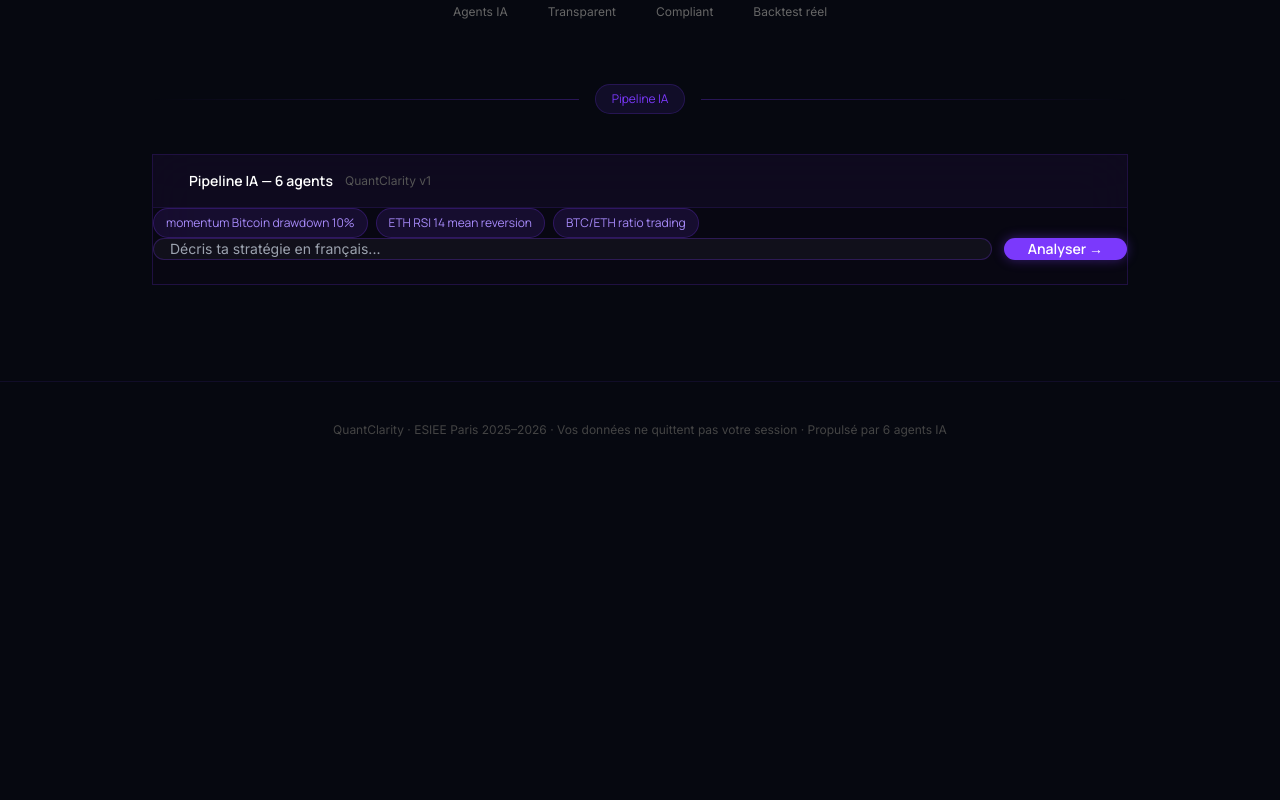
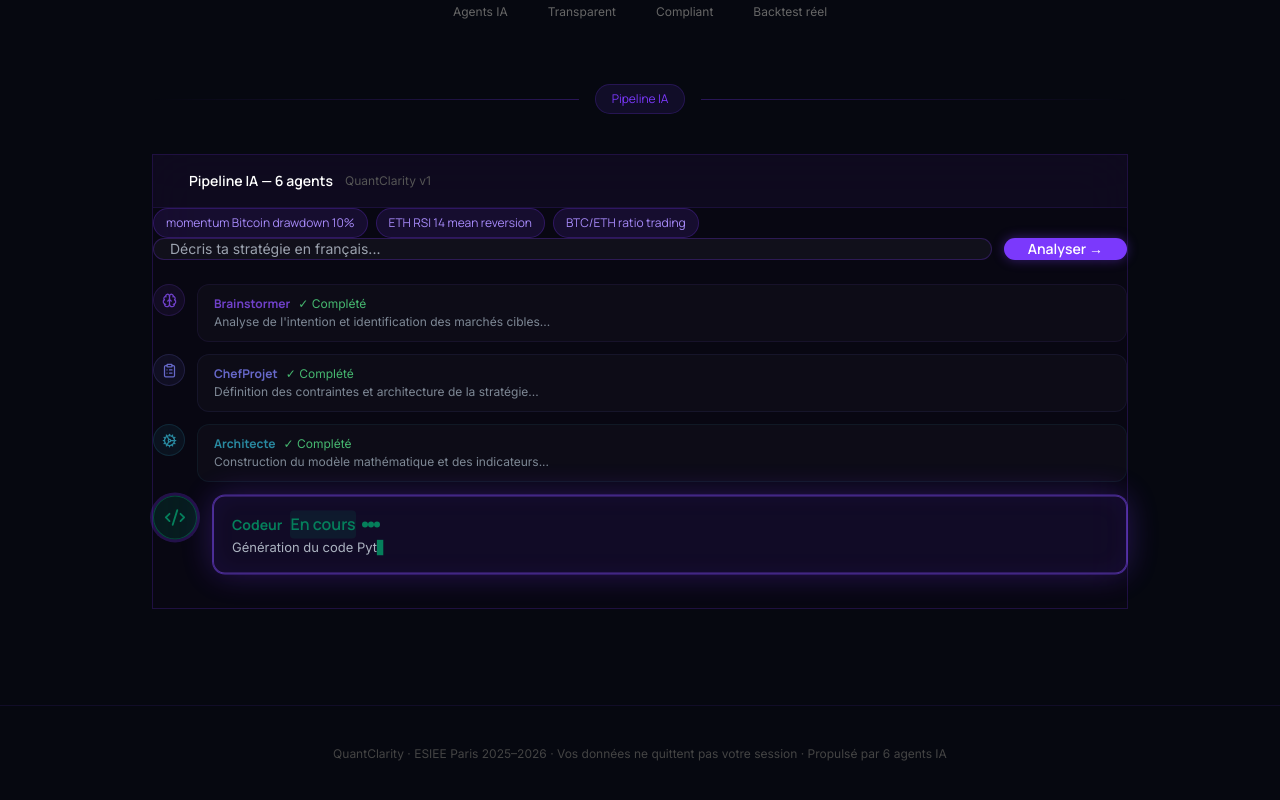
Before and after one commit to AdamFehmoun/quantgenesis-platform, a Next.js app in the folder frontend/: page / in a window 1280 px wide. Shown: the part 766-1566 px from the top of the page. Before the commit the page ends 1244 px from the top, so only its background shows below. Built offline with nearby package versions, Linux system fonts and the light colour scheme; a web font is replaced by a local one.

Commit message:
feat(frontend): auto-démo en boucle d'ambiance (zéro API) + icônes Lucide à la place des emoji

```diff
--- a/frontend/components/AuditTrail.tsx
+++ b/frontend/components/AuditTrail.tsx
@@ -1,4 +1,5 @@
 'use client';
+import { ScrollText } from 'lucide-react';
 import { BacktestResult } from '../app/page';
 
 interface AuditTrailProps {
@@ -21,7 +22,9 @@
 
       <div className="px-6 py-4 flex items-center gap-3"
         style={{ borderBottom: '1px solid rgba(123,57,252,0.12)', background: 'rgba(123,57,252,0.05)' }}>
-        <span className="text-sm font-semibold text-white" style={{ fontFamily: 'Manrope' }}>🕓 Audit Trail</span>
+        <span className="flex items-center gap-2 text-sm font-semibold text-white" style={{ fontFamily: 'Manrope' }}>
+          <ScrollText size={16} color="#a78bfa" strokeWidth={2} /> Audit Trail
+        </span>
         <span className="text-xs" style={{ color: '#666', fontFamily: 'Inter' }}>
           Décisions agents IA — traçabilité complète
           {pipelineStart && ` · Démarré à ${pipelineStart}`}
--- a/frontend/components/Chat.tsx
+++ b/frontend/components/Chat.tsx
@@ -1,18 +1,23 @@
 'use client';
 import { useState, useEffect, useRef } from 'react';
+import {
+  Brain, ClipboardList, Cog, Code2, Scale, Target,
+  Coins, TrendingUp, TrendingDown, AlertTriangle,
+  type LucideIcon,
+} from 'lucide-react';
 import { BacktestResult } from '../app/page';
 
 interface ChatProps {
   onResult: (result: BacktestResult) => void;
 }
 
-const AGENTS = [
-  { name: 'Brainstormer', role: 'Analyse de l\'intention et identification des marchés cibles...', avatar: '🧠', color: '#7b39fc' },
-  { name: 'ChefProjet', role: 'Définition des contraintes et architecture de la stratégie...', avatar: '📋', color: '#6366f1' },
-  { name: 'Architecte', role: 'Construction du modèle mathématique et des indicateurs...', avatar: '⚙️', color: '#0891B2' },
-  { name: 'Codeur', role: 'Génération du code Python VectorBT optimisé...', avatar: '💻', color: '#059669' },
-  { name: 'Conformité', role: 'Vérification de la conformité réglementaire et du log AI Act (Article 12)...', avatar: '⚖️', color: '#D97706' },
-  { name: 'Critique', role: 'Validation des résultats et détection des biais statistiques...', avatar: '🎯', color: '#DC2626' },
+const AGENTS: { name: string; role: string; Icon: LucideIcon; color: string }[] = [
+  { name: 'Brainstormer', role: 'Analyse de l\'intention et identification des marchés cibles...', Icon: Brain, color: '#7b39fc' },
+  { name: 'ChefProjet', role: 'Définition des contraintes et architecture de la stratégie...', Icon: ClipboardList, color: '#6366f1' },
+  { name: 'Architecte', role: 'Construction du modèle mathématique et des indicateurs...', Icon: Cog, color: '#0891B2' },
+  { name: 'Codeur', role: 'Génération du code Python VectorBT optimisé...', Icon: Code2, color: '#059669' },
+  { name: 'Conformité', role: 'Vérification de la conformité réglementaire et du log AI Act (Article 12)...', Icon: Scale, color: '#D97706' },
+  { name: 'Critique', role: 'Validation des résultats et détection des biais statistiques...', Icon: Target, color: '#DC2626' },
 ];
 
 type Agent = (typeof AGENTS)[number];
@@ -134,11 +139,58 @@
   const messagesEndRef = useRef<HTMLDivElement>(null);
   const runIdRef = useRef(0);
   const errorRef = useRef<string | null>(null);
+  // Vrai run déjà déclenché ? → coupe l'ambiance et empêche toute reprise.
+  const startedRealRunRef = useRef(false);
+  // Jeton de la boucle d'ambiance : tout incrément invalide les timers en vol.
+  const ambianceTokenRef = useRef(0);
 
-  // Auto-scroll
+  // Auto-scroll — UNIQUEMENT pour un vrai run (pas en mode ambiance, pour ne
+  // pas tirer le viewport tout seul tant que personne n'a interagi).
   useEffect(() => {
+    if (!startedRealRunRef.current) return;
     messagesEndRef.current?.scrollIntoView({ behavior: 'smooth' });
   }, [messages]);
+
+  // --- MODE AMBIANCE (état "vierge" initial) -------------------------------
+  // Boucle PUREMENT visuelle : AUCUN fetch, AUCUN appel réseau. Les 6 agents
+  // s'illuminent à tour de rôle avec leur phrase générique + effet typing, en
+  // boucle douce — exactement le rendu de la vraie démo, mais sans run.
+  // S'active seulement tant qu'aucun vrai run n'a été lancé et qu'aucun
+  // résultat/erreur n'est affiché. Se coupe net dès handleAnalyse et au unmount.
+  useEffect(() => {
+    if (startedRealRunRef.current) return;   // un vrai run a eu lieu → jamais de reprise
+    if (loading || result || error) return;  // vrai run en cours / résultat affiché
+
+    const myToken = ++ambianceTokenRef.current;
+    const timeouts: ReturnType<typeof setTimeout>[] = [];
+    const alive = () => ambianceTokenRef.current === myToken && !startedRealRunRef.current;
+    const at = (fn: () => void, ms: number) => {
+      timeouts.push(setTimeout(() => { if (alive()) fn(); }, ms));
+    };
+
+    const cycle = () => {
+      if (!alive()) return;
+      setMessages([]);
+      AGENTS.forEach((agent, i) => {
+        at(() => {
+          setMessages((prev) => {
+            const next = prev.map((m) => ({ ...m, done: true }));
+            next.push({ agent, done: false, text: '', fullText: agent.role });
+            return next;
+          });
+        }, i * AGENT_INTERVAL);
+      });
+      // Pause sur le dernier agent (le temps qu'il finisse de "taper"), puis relance.
+      at(cycle, AGENTS.length * AGENT_INTERVAL + 2200);
+    };
+
+    cycle();
+
+    return () => {
+      ambianceTokenRef.current++;        // invalide les timers en vol
+      timeouts.forEach(clearTimeout);    // pas de fuite, pas de double boucle
+    };
+  }, [loading, result, error]);
 
   // Effet "typing" : fait converger text → fullText pour chaque message.
   useEffect(() => {
@@ -191,6 +243,9 @@
 
   const handleAnalyse = async () => {
     if (!intent.trim() || loading) return;
+    // Coupe immédiatement la boucle d'ambiance et empêche toute reprise future.
+    startedRealRunRef.current = true;
+    ambianceTokenRef.current++;
     const myRun = ++runIdRef.current;
     errorRef.current = null;
     setLoading(true);
@@ -347,11 +402,13 @@
                     style={{
                       width: active ? '44px' : '32px',
                       height: active ? '44px' : '32px',
-                      fontSize: active ? '20px' : '14px',
                       background: active ? `${msg.agent.color}2e` : `${msg.agent.color}18`,
                       border: `1px solid ${msg.agent.color}${active ? '80' : '33'}`,
                     }}>
-                    {msg.agent.avatar}
+                    {(() => {
+                      const Icon = msg.agent.Icon;
+                      return <Icon size={active ? 22 : 15} color={msg.agent.color} strokeWidth={2} />;
+                    })()}
                   </div>
                   {/* Bulle — l'actif a un halo lumineux animé, le complété est discret */}
                   <div className={`flex-1 rounded-xl transition-all duration-500 ${active ? 'active-agent' : ''}`}
@@ -420,7 +477,10 @@
         {revealed && result && isFallback && (
           <div className="p-3 rounded-xl text-sm mb-4"
             style={{ background: 'rgba(217,119,6,0.08)', border: '1px solid rgba(217,119,6,0.25)', color: '#FAC775', fontFamily: 'Inter' }}>
-            ⚠️ Stratégie de secours (FALLBACK) — métriques partielles.
+            <span className="flex items-center gap-2">
+              <AlertTriangle size={15} color="#FAC775" strokeWidth={2} className="flex-shrink-0" />
+              Stratégie de secours (FALLBACK) — métriques partielles.
+            </span>
           </div>
         )}
 
@@ -470,7 +530,7 @@
                   <div className="relative flex items-end justify-between flex-wrap gap-4">
                     <div>
                       <div className="flex items-center gap-2 mb-2">
-                        <span className="text-xl">💰</span>
+                        <Coins size={20} color="#9aa7b8" strokeWidth={2} />
                         <p className="text-xs font-semibold uppercase tracking-[0.14em]" style={{ color: '#9aa7b8', fontFamily: 'Manrope' }}>
                           Total Return
                         </p>
@@ -496,24 +556,26 @@
             <div className="grid grid-cols-1 sm:grid-cols-3 gap-3">
               {[
                 {
-                  label: 'Sharpe Ratio', icon: '📈', color: '#a78bfa',
+                  label: 'Sharpe Ratio', Icon: TrendingUp, color: '#a78bfa',
                   value: `${result.metrics.sharpe_ratio}`,
                   pct: Math.min(Math.max(result.metrics.sharpe_ratio, 0) / 4 * 100, 100),
                   hint: 'rendement / risque',
                 },
                 {
-                  label: 'Max Drawdown', icon: '📉', color: '#F87171',
+                  label: 'Max Drawdown', Icon: TrendingDown, color: '#F87171',
                   value: `-${Math.abs(result.metrics.max_drawdown_pct)}%`,
                   pct: Math.min(Math.abs(result.metrics.max_drawdown_pct), 100),
                   hint: 'perte maximale',
                 },
                 {
-                  label: 'Win Rate', icon: '🎯', color: '#06B6D4',
+                  label: 'Win Rate', Icon: Target, color: '#06B6D4',
                   value: `${result.metrics.win_rate_pct}%`,
                   pct: Math.min(Math.max(result.metrics.win_rate_pct, 0), 100),
                   hint: 'trades gagnants',
                 },
-              ].map((m, idx) => (
+              ].map((m, idx) => {
+                const Icon = m.Icon;
+                return (
                 <div key={m.label} className="rounded-xl p-5 transition-all hover:scale-[1.03] animate-metric-pop"
                   style={{
                     background: `linear-gradient(160deg, ${m.color}10 0%, rgba(255,255,255,0.02) 100%)`,
@@ -521,7 +583,7 @@
                     animationDelay: `${0.08 * (idx + 1)}s`,
                   }}>
                   <div className="flex items-center gap-2 mb-3">
-                    <span className="text-base">{m.icon}</span>
+                    <Icon size={16} color={m.color} strokeWidth={2} />
                     <p className="text-xs font-medium" style={{ color: '#8a96a8', fontFamily: 'Inter' }}>{m.label}</p>
                   </div>
                   <p className="font-bold mb-3" style={{ color: m.color, fontFamily: 'Manrope', fontSize: '2.1rem', letterSpacing: '-0.02em', textShadow: `0 0 12px ${m.color}55` }}>
@@ -534,7 +596,8 @@
                   </div>
                   <p className="text-[10px] mt-2" style={{ color: '#556', fontFamily: 'Inter' }}>{m.hint}</p>
                 </div>
-              ))}
+                );
+              })}
             </div>
 
             {getWarning(result.metrics) && (
--- a/frontend/components/PerformanceChart.tsx
+++ b/frontend/components/PerformanceChart.tsx
@@ -1,5 +1,6 @@
 'use client';
 import { AreaChart, Area, XAxis, YAxis, CartesianGrid, Tooltip, ResponsiveContainer, ReferenceLine } from 'recharts';
+import { BarChart3 } from 'lucide-react';
 import type { BacktestResult } from '../app/page';
 
 const tooltipStyle = {
@@ -25,7 +26,9 @@
 
       <div className="px-6 py-4 flex items-center gap-3"
         style={{ borderBottom: '1px solid rgba(123,57,252,0.12)', background: 'rgba(123,57,252,0.05)' }}>
-        <span className="text-sm font-semibold text-white" style={{ fontFamily: 'Manrope' }}>📊 Performance du portefeuille</span>
+        <span className="flex items-center gap-2 text-sm font-semibold text-white" style={{ fontFamily: 'Manrope' }}>
+          <BarChart3 size={16} color="#a78bfa" strokeWidth={2} /> Performance du portefeuille
+        </span>
       </div>
 
       {!hasData ? (
--- a/frontend/components/WhiteBox.tsx
+++ b/frontend/components/WhiteBox.tsx
@@ -1,5 +1,6 @@
 'use client';
 import { useState } from 'react';
+import { Eye, Code2, ShieldCheck, Download, Check } from 'lucide-react';
 import { BacktestResult } from '../app/page';
 
 interface WhiteBoxProps {
@@ -31,7 +32,9 @@
 
       <div className="px-6 py-4 flex items-center gap-3"
         style={{ borderBottom: '1px solid rgba(123,57,252,0.12)', background: 'rgba(123,57,252,0.05)' }}>
-        <span className="text-sm font-semibold text-white" style={{ fontFamily: 'Manrope' }}>🔬 White-Box</span>
+        <span className="flex items-center gap-2 text-sm font-semibold text-white" style={{ fontFamily: 'Manrope' }}>
+          <Eye size={16} color="#a78bfa" strokeWidth={2} /> White-Box
+        </span>
         <span className="text-xs" style={{ color: '#666', fontFamily: 'Inter' }}>Transparence totale — code + conformité AI Act</span>
       </div>
 
@@ -39,14 +42,16 @@
       <div className="flex" style={{ borderBottom: '1px solid rgba(255,255,255,0.05)' }}>
         {(['code', 'compliance'] as const).map((tab) => (
           <button key={tab} onClick={() => setActiveTab(tab)}
-            className="px-6 py-3 text-xs font-semibold transition-all"
+            className="px-6 py-3 text-xs font-semibold transition-all flex items-center gap-2"
             style={{
               color: activeTab === tab ? '#a78bfa' : '#555',
               borderBottom: activeTab === tab ? '2px solid #7b39fc' : '2px solid transparent',
               background: 'transparent',
               fontFamily: 'Manrope',
             }}>
-            {tab === 'code' ? '💻 Code Python' : '🛡️ AI Act Log'}
+            {tab === 'code'
+              ? <><Code2 size={14} strokeWidth={2} /> Code Python</>
+              : <><ShieldCheck size={14} strokeWidth={2} /> AI Act Log</>}
           </button>
         ))}
       </div>
@@ -63,9 +68,9 @@
               </pre>
             </div>
             <button onClick={handleExport}
-              className="w-full py-3 rounded-xl font-semibold text-sm text-white transition-all hover:scale-[1.01]"
+              className="w-full py-3 rounded-xl font-semibold text-sm text-white transition-all hover:scale-[1.01] flex items-center justify-center gap-2"
               style={{ background: '#7b39fc', fontFamily: 'Manrope', boxShadow: '0 0 12px rgba(123,57,252,0.3)' }}>
-              ⬇ Exporter strategy.py
+              <Download size={16} strokeWidth={2} /> Exporter strategy.py
             </button>
           </>
         )}
@@ -93,9 +98,9 @@
                       <p className="text-xs break-words" style={{ color: '#555', fontFamily: 'Inter' }}>{String(value)}</p>
                     )}
                   </div>
-                  <span className="text-xs font-bold px-2 py-1 rounded-full ml-2 flex-shrink-0"
-                    style={{ background: 'rgba(34,197,94,0.12)', color: '#22c55e', border: '1px solid rgba(34,197,94,0.25)', fontFamily: 'Manrope' }}>
-                    ✓
+                  <span className="inline-flex items-center px-2 py-1 rounded-full ml-2 flex-shrink-0"
+                    style={{ background: 'rgba(34,197,94,0.12)', border: '1px solid rgba(34,197,94,0.25)' }}>
+                    <Check size={13} color="#22c55e" strokeWidth={2.5} />
                   </span>
                 </div>
               ))
--- a/frontend/package.json
+++ b/frontend/package.json
@@ -8,9 +8,11 @@
     "start": "next start"
   },
   "dependencies": {
+    "lucide-react": "^1.21.0",
     "next": "^14.2",
     "react": "^18.3",
     "react-dom": "^18.3",
+    "react-is": "^19.2.7",
     "recharts": "^3.8.1"
   },
   "devDependencies": {
```
Also changed, not shown: frontend/components/StrategyHistory.tsx (+5 -4 lines), 1 other file (tests, documents, lock files or other folders).
